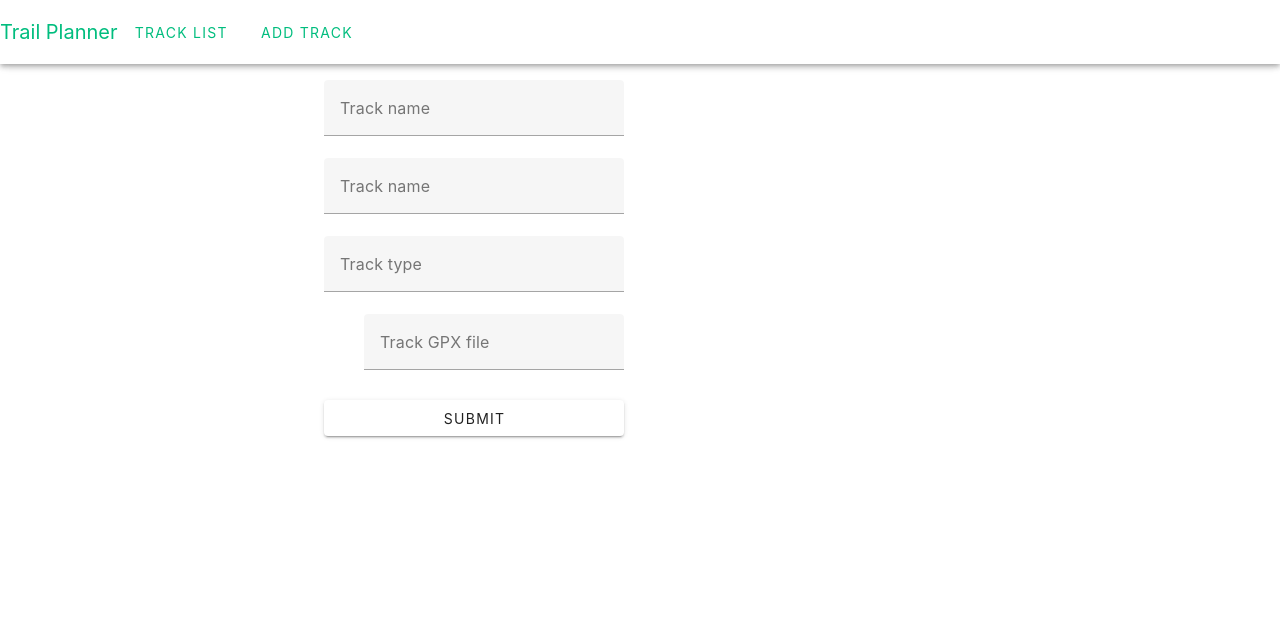
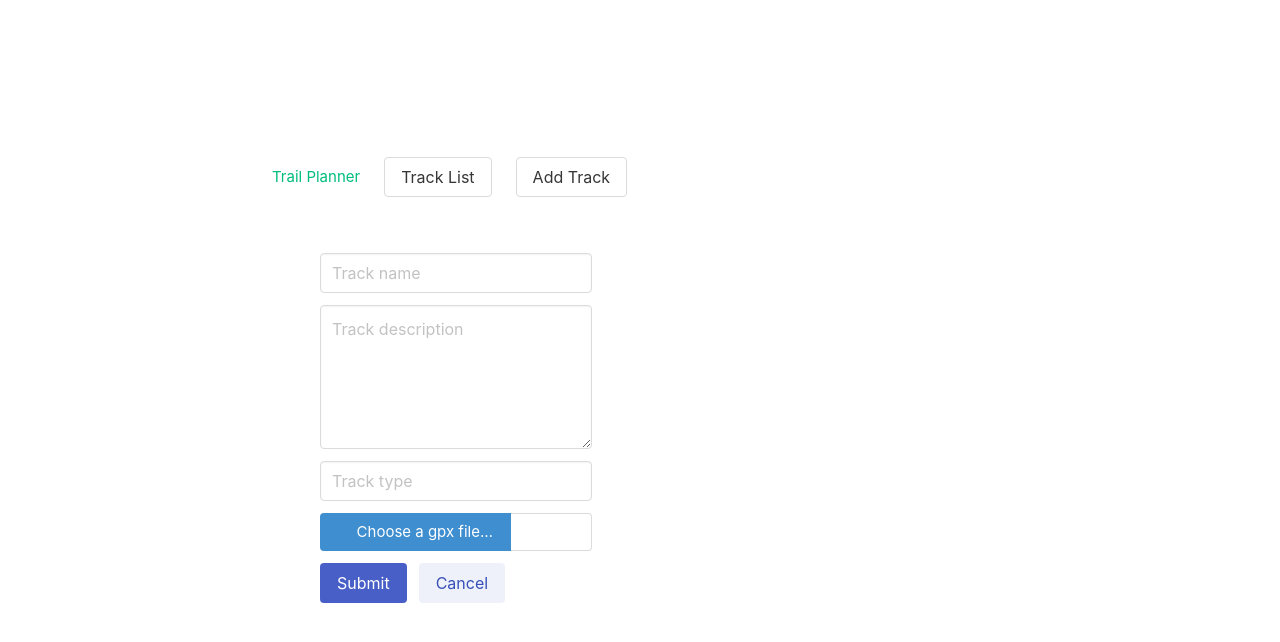
Before and after one commit to MasterCloudApps-Projects/trail-planner-frontend, a Vue app: page /trails/add in a window 1280 px wide. Shown: the top 642 px of the page. Built offline with nearby package versions, Linux system fonts and the light colour scheme.

Commit message:
Remove vuetify, use BulmaCSS CDN

```diff
--- a/package.json
+++ b/package.json
@@ -15,8 +15,7 @@
     "axios": "^1.3.2",
     "pinia": "^2.0.30",
     "vue": "^3.2.45",
-    "vue-router": "^4.1.6",
-    "vuetify": "^3.1.3"
+    "vue-router": "^4.1.6"
   },
   "devDependencies": {
     "@rushstack/eslint-patch": "^1.1.4",
--- a/src/App.vue
+++ b/src/App.vue
@@ -3,25 +3,32 @@ import { RouterLink, RouterView } from "vue-router";
 </script>
 
 <template>
-  <v-app id="trailplanner">
-    <v-app-bar>
-      <RouterLink to="/">
-        <v-toolbar-title>Trail Planner</v-toolbar-title>
-      </RouterLink>
-      <RouterLink to="/">
-        <v-btn variant="text">Track List</v-btn>
-      </RouterLink>
-      <RouterLink to="/trails/add">
-        <v-btn variant="text">Add Track</v-btn>
-      </RouterLink>
-    </v-app-bar>
+  <div class="container" id="trailplanner">
+    <nav class="navbar" role="navigation" aria-label="main navigation">
+      <div class="navbar-brand">
+        <div class="navbar-item">
+          <RouterLink to="/"> Trail Planner </RouterLink>
+        </div>
+      </div>
 
-    <v-main>
-      <v-container>
-        <RouterView />
-      </v-container>
-    </v-main>
-  </v-app>
+      <div class="navbar-item">
+        <RouterLink to="/">
+          <button class="button">Track List</button>
+        </RouterLink>
+      </div>
+      <div class="navbar-item">
+        <RouterLink to="/trails/add">
+          <button class="button">Add Track</button>
+        </RouterLink>
+      </div>
+    </nav>
+
+    <div class="section">
+      <RouterView />
+    </div>
+  </div>
 </template>
 
-<style scoped></style>
+<style>
+@import "https://cdn.jsdelivr.net/npm/bulma@0.9.4/css/bulma.min.css";
+</style>
--- a/src/components/trail-card.vue
+++ b/src/components/trail-card.vue
@@ -2,33 +2,30 @@
 export default {
   props: {
     title: String,
-    description: String,
-  },
+    description: String
+  }
 };
 </script>
 
 <template>
-  <v-card class="ma-6" width="800">
-    <v-img
-      class="align-end text-white"
-      src="https://cdn.vuetifyjs.com/images/cards/docks.jpg"
-      max-height="200"
-      cover
-    >
-    </v-img>
+  <div class="card">
+    <div class="card-image">
+      <img src="https://cdn.vuetifyjs.com/images/cards/docks.jpg"  alt="{{ title }}"/>
+    </div>
 
-    <v-card-subtitle class="pt-4">
-      {{ title }}
-    </v-card-subtitle>
+    <div class="media-content">
+      <div class="title is-4">
+        {{ title }}
+      </div>
+    </div>
 
-    <v-card-text>
+    <div class="content">
       {{ description }}
-    </v-card-text>
+    </div>
 
-    <v-card-actions>
-      <v-btn color="orange"> Edit </v-btn>
-
-      <v-btn color="orange"> View </v-btn>
-    </v-card-actions>
-  </v-card>
+    <footer class="card-footer">
+      <a href="#" class="card-footer-item">Edit</a>
+      <a href="#" class="card-footer-item">View</a>
+    </footer>
+  </div>
 </template>
--- a/src/main.ts
+++ b/src/main.ts
@@ -2,24 +2,8 @@ import { createApp } from "vue";
 import App from "./App.vue";
 import router from "./router";
 import "vuetify/styles";
-import { createVuetify } from "vuetify";
-import { aliases, mdi } from "vuetify/iconsets/mdi";
-import * as components from "vuetify/components";
-import * as directives from "vuetify/directives";
 import "./assets/main.css";
 import { createPinia } from "pinia";
-
-const vuetify = createVuetify({
-  components,
-  directives,
-  icons: {
-    defaultSet: "mdi",
-    aliases,
-    sets: {
-      mdi,
-    },
-  },
-});
 
 const pinia = createPinia();
 const app = createApp(App);
@@ -27,4 +11,4 @@ const app = createApp(App);
 app.use(router);
 app.use(pinia);
 
-app.use(vuetify).mount("#app");
+app.mount("#app");
--- a/src/views/AddTrail.vue
+++ b/src/views/AddTrail.vue
@@ -22,59 +22,66 @@ export default defineComponent({
     description: "",
     type: "",
     file: [],
-    nameRules: [
-      (value: string) => {
-        return value ? true : "You must enter a track name.";
-      },
-    ],
-    descriptionRules: [
-      (value: string) => {
-        return value ? true : "You must enter a track description.";
-      },
-    ],
-    typeRules: [
-      (value: string) => {
-        return value ? true : "You must enter a track type.";
-      },
-    ],
-    gpxRules: [
-      (value: any) => {
-        return value ? true : "You must upload a valid GPX file";
-      },
-    ],
   }),
 });
 </script>
 
 <template>
-  <v-sheet width="300" class="mx-auto">
-    <v-form @submit.prevent="addTrackAndClear(name, description, type, file)">
-      <v-text-field
-        v-model="name"
-        :rules="nameRules"
-        label="Track name"
-      ></v-text-field>
-      <v-text-field
-        v-model="description"
-        :rules="descriptionRules"
-        label="Track name"
-      ></v-text-field>
-      <v-text-field
-        v-model="type"
-        :rules="typeRules"
-        label="Track type"
-      ></v-text-field>
+  <div>
+    <form @submit.prevent="addTrackAndClear(name, description, type, file)">
+      <div class="field">
+        <input
+          class="input"
+          type="text"
+          placeholder="Track name"
+          v-model="name"
+        />
+      </div>
 
-      <v-file-input
-        clearable
-        label="Track GPX file"
-        :rules="gpxRules"
-        accept=".gpx"
-        v-model="file"
-      ></v-file-input>
-      <v-btn type="submit" block class="mt-2">Submit</v-btn>
-    </v-form>
-  </v-sheet>
+      <div class="field">
+        <textarea
+          class="textarea"
+          rows="5"
+          v-model="description"
+          placeholder="Track description"
+        />
+      </div>
+
+      <div class="field">
+        <input
+          class="input"
+          v-model="type"
+          type="text"
+          placeholder="Track type"
+        />
+      </div>
+
+      <div class="field">
+        <div class="file has-name is-info is-fullwidth">
+          <label class="file-label">
+            <input class="file-input" type="file" name="file" accept=".gpx" />
+            <span class="file-cta">
+              <span class="file-icon">
+                <i class="fas fa-upload"></i>
+              </span>
+              <span class="file-label"> Choose a gpx file… </span>
+            </span>
+            <span class="file-name">
+            </span>
+          </label>
+        </div>
+      </div>
+
+      <div class="field is-grouped">
+        <div class="control">
+          <button class="button is-link">Submit</button>
+        </div>
+        <div class="control">
+          <button class="button is-link is-light">Cancel</button>
+        </div>
+      </div>
+    </form>
+  </div>
 </template>
 
 <style>
```
Also changed, not shown: 1 other file (tests, documents, lock files or other folders).
